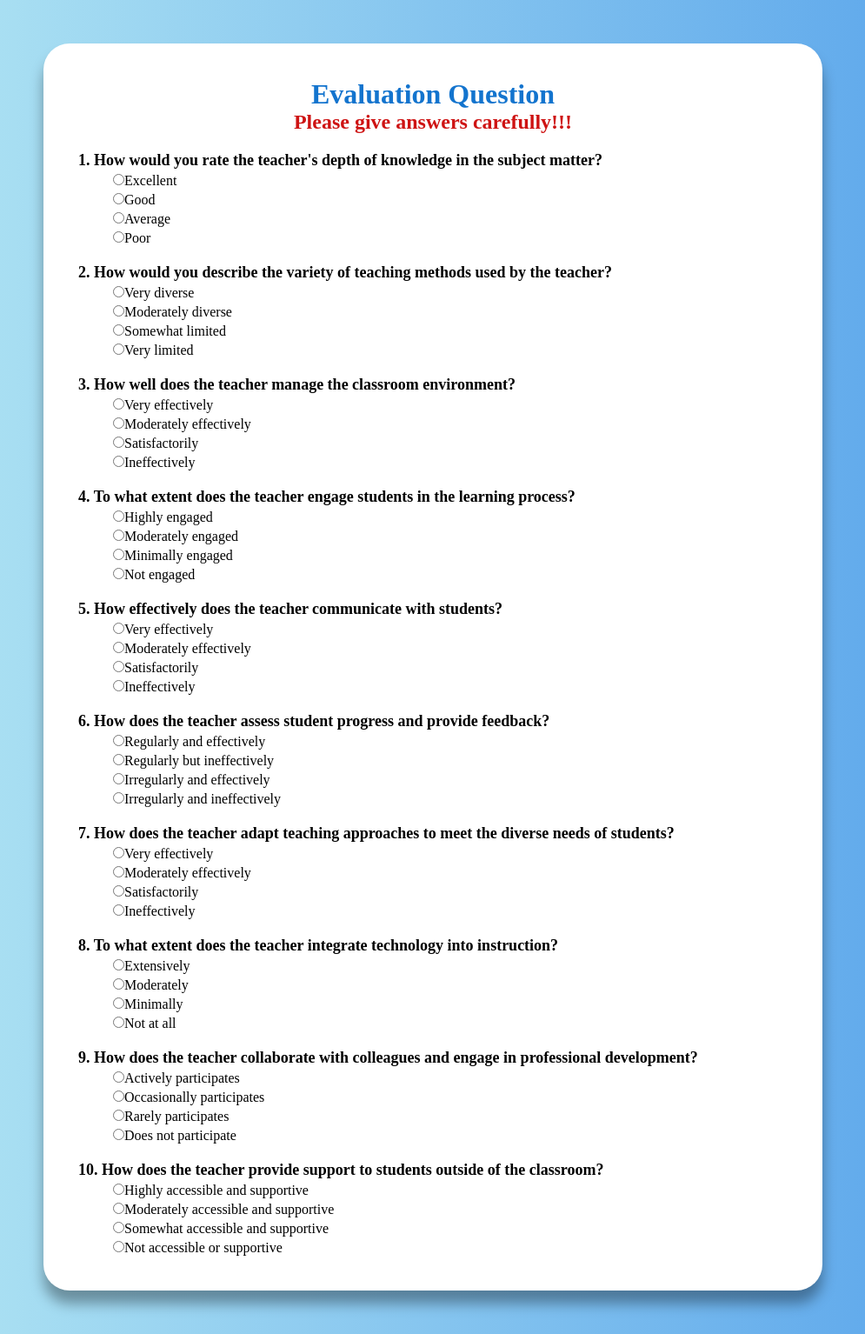
After one commit to kiyuenter/taskmaster, a PHP site: page /php/evaluationPage.html in a window 1280 px wide. The commit adds this page. Shown: the whole page at 87% size, without its empty margins (142-1137 px from the left). Run offline with PHP 8.4, Linux system fonts and the light colour scheme.

Commit message:
Update teacher content

```diff
--- /dev/null
+++ b/css/evaluation.css
@@ -0,0 +1,41 @@
+* {
+    padding: 0;
+    margin: 0;
+}
+
+.container {
+    background-color: rgb(0, 183, 255);
+    background: linear-gradient(to right, #b2e6f3, #59a4eb);
+    width: 100%;
+    background-size: cover;
+    padding-top: 50px;
+    padding-bottom: 50px;
+    display: flex;
+    justify-content: center;
+    align-items: center;
+    position: relative;
+}
+
+ul li {
+    list-style-type: none;
+}
+
+.evaluation {
+    background-color: white;
+    width: 70%;
+    padding: 40px;
+    border-radius: 30px;
+    box-sizing: border-box;
+    box-shadow: 0 15px 15px rgba(0, 0, 0, 0.35);
+}
+
+ul li[class="head"] {
+    font-size: 18px;
+    margin-top: 20px;
+    font-weight: bold;
+}
+
+.little {
+    margin-left: 40px;
+    margin-top: 5px;
+}
--- /dev/null
+++ b/php/evaluationPage.html
@@ -0,0 +1,80 @@
+<!DOCTYPE html>
+<html lang="en">
+<head>
+    <meta charset="UTF-8">
+    <meta name="viewport" content="width=device-width, initial-scale=1.0">
+    <link rel="stylesheet" href="../css/evaluation.css">
+    <title>TMAH | Evaluation Page</title>
+</head>
+<body>
+    <div class="container">
+        <div class="evaluation">
+            <h1 style="text-align: center; color: rgb(19, 116, 206);">Evaluation Question</h1>
+            <h2 style="text-align: center; color: rgb(206, 19, 19);">Please give answers carefully!!!</h2>
+            <form action="result.php">
+                <ul>
+                    <li class="head">1. How would you rate the teacher's depth of knowledge in the subject matter?</li>
+                    <li><input name="ques1" class="little" type="radio" value="Excellent">Excellent</li>
+                    <li><input name="ques1" class="little" type="radio" value="Good">Good</li>
+                    <li><input name="ques1" class="little" type="radio" value="Average">Average</li>
+                    <li><input name="ques1" class="little" type="radio" value="Poor">Poor</li>
+
+                    <li class="head">2. How would you describe the variety of teaching methods used by the teacher?</li>
+                    <li><input name="ques1" class="little" type="radio" value="Excellent">Very diverse</li>
+                    <li><input name="ques1" class="little" type="radio" value="Good">Moderately diverse</li>
+                    <li><input name="ques1" class="little" type="radio" value="Average">Somewhat limited</li>
+                    <li><input name="ques1" class="little" type="radio" value="Poor">Very limited</li>
+
+                    <li class="head">3. How well does the teacher manage the classroom environment?</li>
+                    <li><input name="ques1" class="little" type="radio" value="Excellent">Very effectively</li>
+                    <li><input name="ques1" class="little" type="radio" value="Good">Moderately effectively</li>
+                    <li><input name="ques1" class="little" type="radio" value="Average">Satisfactorily</li>
+                    <li><input name="ques1" class="little" type="radio" value="Poor">Ineffectively</li>
+
+                    <li class="head">4. To what extent does the teacher engage students in the learning process?</li>
+                    <li><input name="ques1" class="little" type="radio" value="Excellent">Highly engaged</li>
+                    <li><input name="ques1" class="little" type="radio" value="Good">Moderately engaged</li>
+                    <li><input name="ques1" class="little" type="radio" value="Average">Minimally engaged</li>
+                    <li><input name="ques1" class="little" type="radio" value="Poor">Not engaged</li>
+
+                    <li class="head">5. How effectively does the teacher communicate with students?</li>
+                    <li><input name="ques1" class="little" type="radio" value="Excellent">Very effectively</li>
+                    <li><input name="ques1" class="little" type="radio" value="Good">Moderately effectively</li>
+                    <li><input name="ques1" class="little" type="radio" value="Average">Satisfactorily</li>
+                    <li><input name="ques1" class="little" type="radio" value="Poor">Ineffectively</li>
+
+                    <li class="head">6. How does the teacher assess student progress and provide feedback?</li>
+                    <li><input name="ques1" class="little" type="radio" value="Excellent">Regularly and effectively</li>
+                    <li><input name="ques1" class="little" type="radio" value="Good">Regularly but ineffectively</li>
+                    <li><input name="ques1" class="little" type="radio" value="Average">Irregularly and effectively</li>
+                    <li><input name="ques1" class="little" type="radio" value="Poor">Irregularly and ineffectively</li>
+
+                    <li class="head">7. How does the teacher adapt teaching approaches to meet the diverse needs of students?</li>
+                    <li><input name="ques1" class="little" type="radio" value="Excellent">Very effectively</li>
+                    <li><input name="ques1" class="little" type="radio" value="Good">Moderately effectively</li>
+                    <li><input name="ques1" class="little" type="radio" value="Average">Satisfactorily</li>
+                    <li><input name="ques1" class="little" type="radio" value="Poor">Ineffectively</li>
+
+                    <li class="head">8. To what extent does the teacher integrate technology into instruction?</li>
+                    <li><input name="ques1" class="little" type="radio" value="Excellent">Extensively</li>
+                    <li><input name="ques1" class="little" type="radio" value="Good">Moderately</li>
+                    <li><input name="ques1" class="little" type="radio" value="Average">Minimally</li>
+                    <li><input name="ques1" class="little" type="radio" value="Poor">Not at all</li>
+
+                    <li class="head">9. How does the teacher collaborate with colleagues and engage in professional development?</li>
+                    <li><input name="ques1" class="little" type="radio" value="Excellent">Actively participates</li>
+                    <li><input name="ques1" class="little" type="radio" value="Good">Occasionally participates</li>
+                    <li><input name="ques1" class="little" type="radio" value="Average">Rarely participates</li>
+                    <li><input name="ques1" class="little" type="radio" value="Poor">Does not participate</li>
+
+                    <li class="head">10. How does the teacher provide support to students outside of the classroom?</li>
+                    <li><input name="ques1" class="little" type="radio" value="Excellent">Highly accessible and supportive</li>
+                    <li><input name="ques1" class="little" type="radio" value="Good">Moderately accessible and supportive</li>
+                    <li><input name="ques1" class="little" type="radio" value="Average">Somewhat accessible and supportive</li>
+                    <li><input name="ques1" class="little" type="radio" value="Poor">Not accessible or supportive</li>
+                </ul>
+            </form>
+        </div>
+    </div>
+</body>
+</html>
```
Also changed, not shown: attachment.php (+6 -1 lines), css/attachement.css (deleted, +0 -33 lines), css/attachment.css (added, +37 -0 lines), php/teacherDoc.php (+26 -34 lines), php/teacherRegistration.php (+14 -2 lines), teachersignup.php (+7 -0 lines).
